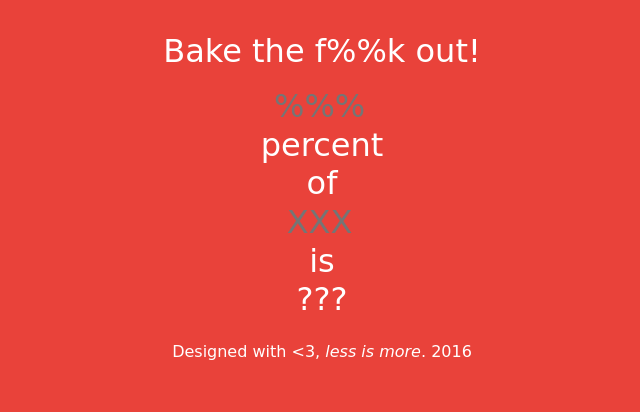
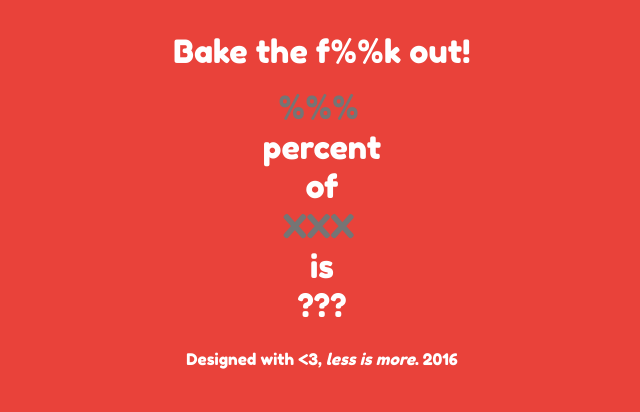
Before and after one commit to giuscri/bake-the-f-k-out, a website: page index.html in a window 1280 px wide. Shown: the whole page, without its empty margins (318-958 px from the left). Drawn offline with Linux system fonts and the light colour scheme; the site is published under a folder, as on GitHub Pages, so addresses that start at the root find nothing.

Commit message:
Fix bad fonts location

```diff
--- a/css/main.css
+++ b/css/main.css
@@ -2,7 +2,7 @@
   font-family: "Fredoka One";
   font-style: normal;
   font-weight: 400;
-  src: url("/fonts/fredoka-one.woff") format("woff");
+  src: url("../fonts/fredoka-one.woff") format("woff");
 }
 
 html {
```
